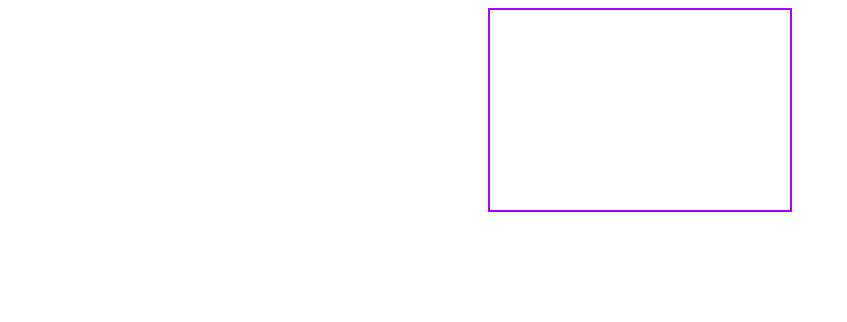
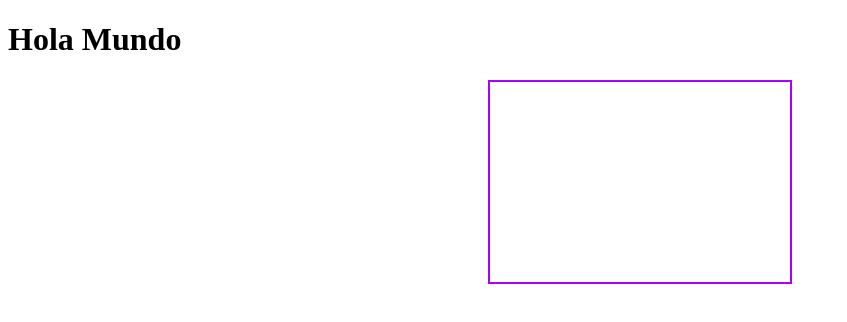
Before and after one commit to Hasi-Roo/Pintura-Practica, a plain HTML site: page index.html in a window 1280 px wide. Shown: the whole page, without its empty margins (0-847 px from the left). Drawn offline with Linux system fonts and the light colour scheme.

Commit message:
Hola Mundo Title

```diff
--- a/index.html
+++ b/index.html
@@ -7,6 +7,7 @@
   <link rel="stylesheet" href="style.css">
 </head>
 <body>
+  <h1 class="title">Hola Mundo</h1>
   <div class="container" id="container">
 
   </div>
```
